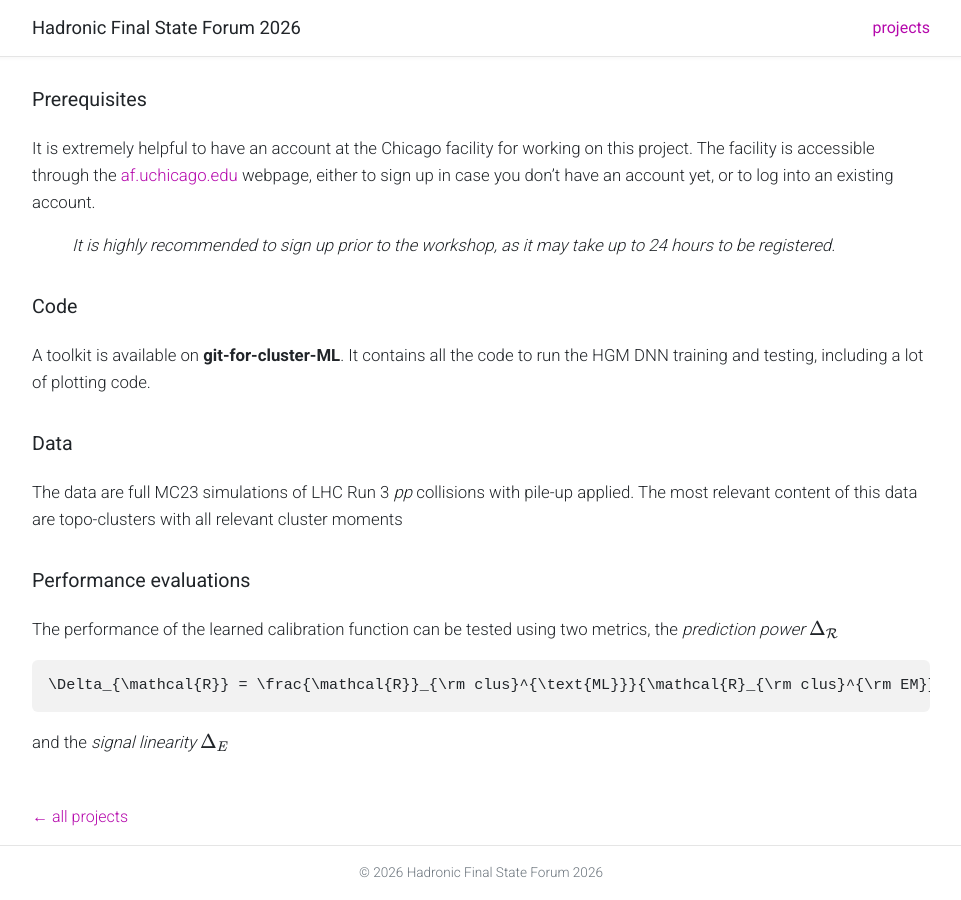
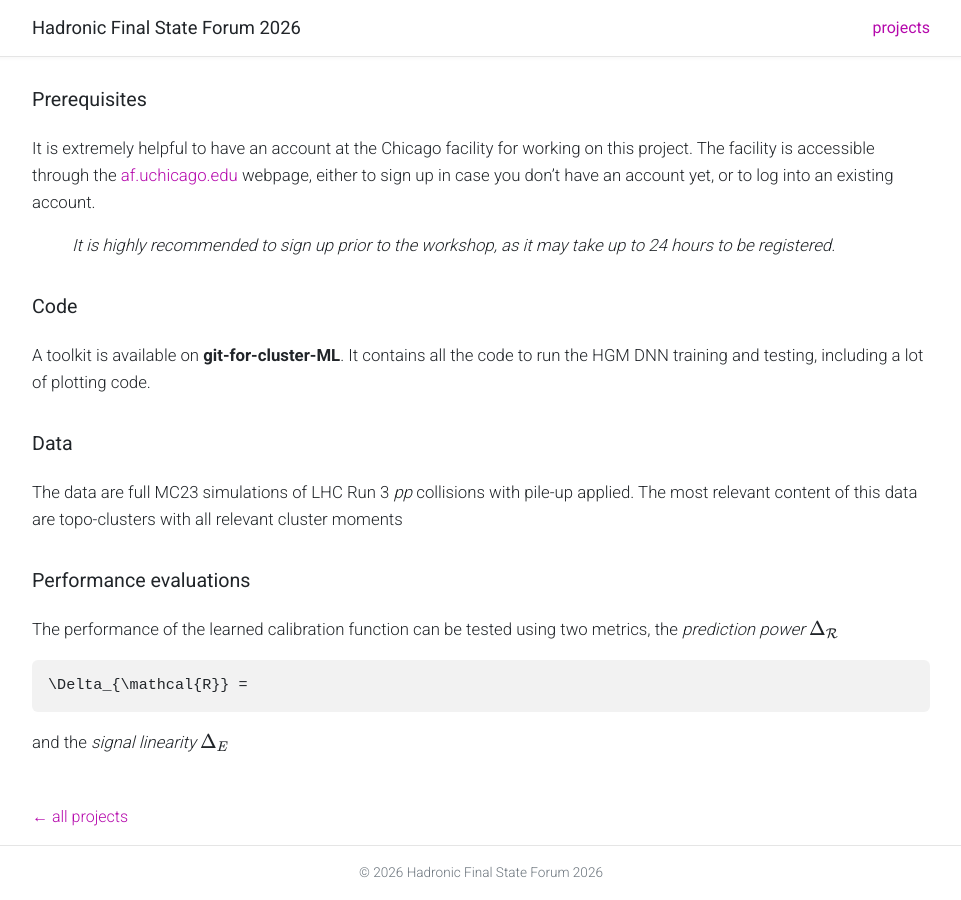
Before and after one commit to hfsf2026/hfsf2026.github.io, a Jekyll site: the page built from _projects/cluster_ML_transformers.md, in a window 1280 px wide and 900 px high, scrolled down 937 px. Shown: the whole window, without its empty margins (159-1120 px from the left). Built offline with Jekyll 4.4.1, drawn with Linux system fonts in a browser that asks for light colours.

Commit message:
Update cluster_ML_transformers.md

````diff
--- a/_projects/cluster_ML_transformers.md
+++ b/_projects/cluster_ML_transformers.md
@@ -37,7 +37,7 @@ The data are full MC23 simulations of LHC Run 3 _pp_ collisions with pile-up app
 
 The performance of the learned calibration function can be tested using two metrics, the _prediction power_ $$\Delta_{\mathcal{R}}$$
 ```math
-\Delta_{\mathcal{R}} = \frac{\mathcal{R}}_{\rm clus}^{\text{ML}}}{\mathcal{R}_{\rm clus}^{\rm EM}}
+\Delta_{\mathcal{R}} =
 ```
 
 and the _signal linearity_ $$\Delta_{E}$$
````
